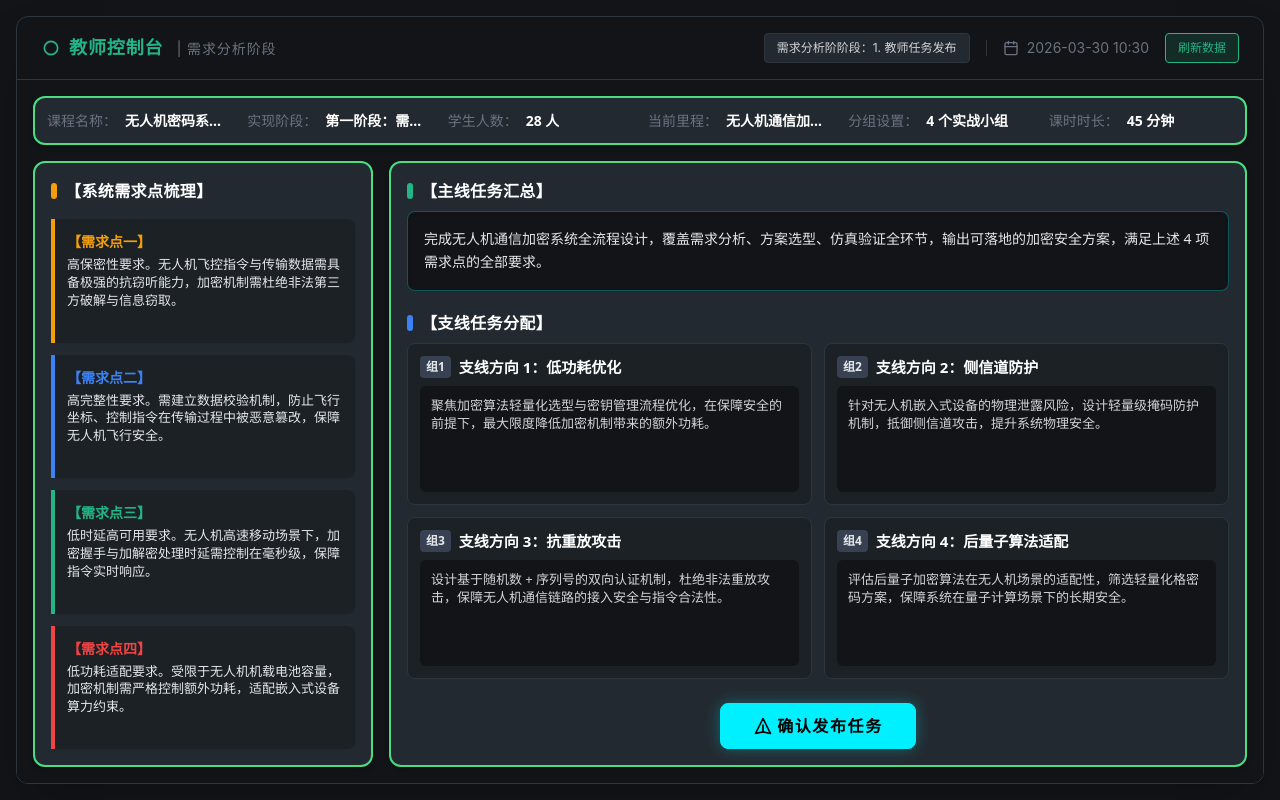
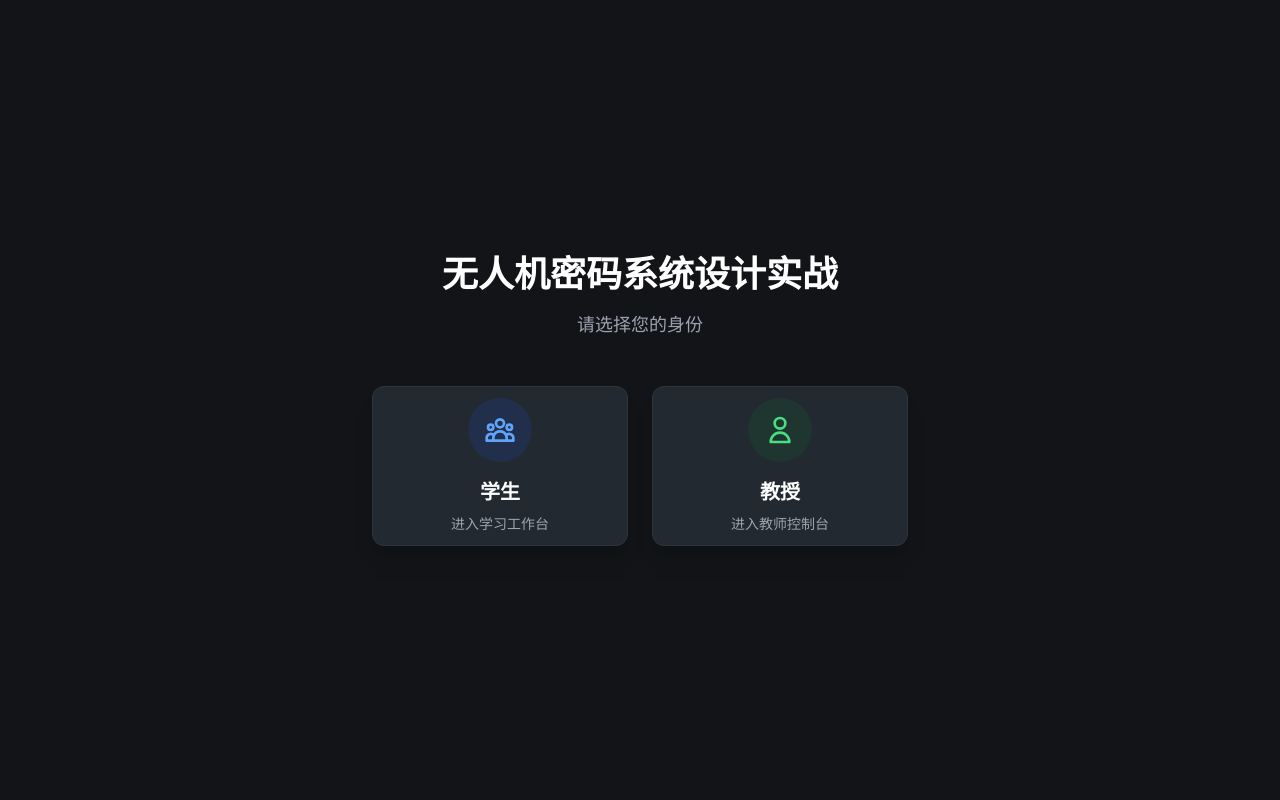
Before and after one commit to Li-ShuangYu/uav-encryption-teaching-demo, a Vue app: page / in a window 1280 px wide. Before the commit this address led to /#/teacher/task-publish. Built offline with nearby package versions, Linux system fonts and the light colour scheme.

Commit message:
feat: 重构路由结构并添加初始页面
- 将教师端和学生端路由分离为独立模块
- 新增初始页面用于身份选择
- 添加学生端布局组件
- 移除布局组件中不必要的路由选项
- 为标题添加点击返回首页功能

```diff
--- a/src/components/Layout.vue
+++ b/src/components/Layout.vue
@@ -3,7 +3,7 @@
     <div class="w-full max-w-full bg-darkBg border border-borderColor rounded-xl shadow-2xl flex flex-col overflow-hidden">
 
       <div class="flex justify-between items-center px-6 py-4 border-b border-borderColor head">
-        <div class="flex items-center space-x-2 text-accentGreen font-bold text-lg tracking-wider">
+        <div @click="navigateToHome" class="flex items-center space-x-2 text-accentGreen font-bold text-lg tracking-wider cursor-pointer hover:text-accentGreenDark transition">
             <svg class="w-5 h-5" fill="none" stroke="currentColor" viewBox="0 0 24 24"><circle cx="12" cy="12" r="8" stroke-width="2"></circle></svg>
             <span>教师控制台 <span class="text-textMuted text-sm font-normal ml-2">| 需求分析阶段</span></span>
         </div>
@@ -13,10 +13,8 @@
                 <option value="/teacher/task-publish">需求分析阶阶段：1. 教师任务发布</option>
                 <option value="/teacher/demand-summary">需求分析阶阶段：1. 需求汇总页</option>
                 <option value="/teacher/demand-split">需求分析阶阶段：1. 4组需求分屏</option>
-                <option value="/student/task-receive">需求分析阶段：1. 学生需求上传页</option>
                 <option value="/teacher/scheme-split">方案设计阶段：2. 4组方案分屏</option>
                 <option value="/teacher/ai-evaluate">方案设计阶段：2. AI评估</option>
-                <option value="/student/scheme-upload">方案设计阶段：2. 学生方案上传</option>
                 <option value="/teacher/simulation">仿真推演阶段：3. 仿真性能</option>
             </select>
 
@@ -107,6 +105,11 @@ const handleNavigate = (event) => {
     router.push(targetRoute)
   }
 }
+
+// 跳转到首页
+const navigateToHome = () => {
+  router.push('/')
+}
 </script>
 
 <style lang="scss" scoped>
--- /dev/null
+++ b/src/components/StudentLayout.vue
@@ -0,0 +1,66 @@
+<template>
+  <div class="min-h-screen p-4 flex justify-center items-start relative bg-[#121417] text-[#d1d5db]">
+    <div class="w-full max-w-full bg-darkBg border border-borderColor rounded-xl shadow-2xl flex flex-col overflow-hidden">
+
+      <div class="flex justify-between items-center px-6 py-4 border-b border-borderColor head">
+        <div @click="navigateToHome" class="flex items-center space-x-2 text-accentGreen font-bold text-lg tracking-wider cursor-pointer hover:text-accentGreenDark transition">
+            <svg class="w-5 h-5" fill="none" stroke="currentColor" viewBox="0 0 24 24"><circle cx="12" cy="12" r="8" stroke-width="2"></circle></svg>
+            <span>学习工作台 <span class="text-textMuted text-sm font-normal ml-2">| 需求分析阶段</span></span>
+        </div>
+
+        <div class="flex items-center space-x-4 text-sm text-textMuted">
+            <select @change="handleNavigate" class="bg-cardInnerBg border border-borderColor text-textMain text-xs rounded px-3 py-1.5 outline-none appearance-none cursor-pointer hover:border-accentGreen transition">
+                <option value="/student/task-receive">需求分析阶段：1. 任务接收与需求提交</option>
+                <option value="/student/scheme-upload">方案设计阶段：2. 方案上传与评估结果</option>
+            </select>
+
+            <div class="h-4 w-px bg-borderColor mx-2"></div>
+
+            <div class="flex items-center space-x-2">
+                <svg class="w-4 h-4" fill="none" stroke="currentColor" viewBox="0 0 24 24"><rect x="3" y="4" width="18" height="18" rx="2" ry="2" stroke-width="2"></rect><path stroke-linecap="round" stroke-linejoin="round" stroke-width="2" d="M16 2v4M8 2v4M3 10h18"></path></svg>
+                <span>2026-03-30 10:30</span>
+            </div>
+            <button class="bg-accentGreenDark/20 text-accentGreen border border-accentGreen px-3 py-1.5 rounded text-xs hover:bg-accentGreen/30 transition">
+                刷新数据
+            </button>
+        </div>
+      </div>
+
+      <router-view />
+
+    </div>
+  </div>
+</template>
+
+<script setup>
+import { ref } from 'vue'
+import { useRouter } from 'vue-router'
+
+const router = useRouter()
+
+// 处理下拉框的路由切换
+const handleNavigate = (event) => {
+  const targetRoute = event.target.value
+  if (targetRoute) {
+    router.push(targetRoute)
+  }
+}
+
+// 跳转到首页
+const navigateToHome = () => {
+  router.push('/')
+}
+</script>
+
+<style lang="scss" scoped>
+.min-h-screen {
+    height: 100%;
+    overflow: hidden;
+    .w-full {
+        height: 100%;
+        .head {
+            flex-shrink: 0;
+        }
+    }
+}
+</style>
--- a/src/router/index.js
+++ b/src/router/index.js
@@ -1,63 +1,73 @@
 import { createRouter, createWebHashHistory } from 'vue-router'
 import Layout from '../components/Layout.vue'
+import StudentLayout from '../components/StudentLayout.vue'
 
 const routes = [
+  // ================= 初始页面 =================
   {
     path: '/',
+    name: 'InitialPage',
+    component: () => import('../views/InitialPage.vue'),
+    meta: { title: '初始页面' }
+  },
+  // ================= 教师端页面 =================
+  {
+    path: '/teacher',
     component: Layout,
     redirect: '/teacher/task-publish', // 默认重定向到教师发布页
     children: [
-      // ================= 教师端页面 =================
       {
-        path: 'teacher/task-publish',
+        path: 'task-publish',
         name: 'TeacherTaskPublish',
         component: () => import('../views/TeacherTaskPublish.vue'),
         meta: { title: '屏1：任务发布页' }
       },
       {
-        path: 'teacher/demand-summary',
+        path: 'demand-summary',
         name: 'TeacherDemandSummary',
         component: () => import('../views/TeacherDemandSummary.vue'),
         meta: { title: '屏 2：教学控制台 - 需求分析汇总页' }
       },
-
-      // ================= 学生端页面 =================
       {
-        path: 'student/task-receive',
-        name: 'StudentTaskReceive',
-        component: () => import('../views/StudentTaskReceive.vue'),
-        meta: { title: '屏 4：学习工作台 - 任务接收 + 需求提交页（合并 1 个页）' }
-      },
-
-      // ================= 教师端页面（续）=================
-      {
-        path: 'teacher/demand-split',
+        path: 'demand-split',
         name: 'TeacherDemandSplit',
         component: () => import('../views/TeacherDemandSplit.vue'),
         meta: { title: '屏 3：教学控制台 - 4 组需求分屏页' }
       },
       {
-        path: 'teacher/scheme-split',
+        path: 'scheme-split',
         name: 'TeacherSchemeSplit',
         component: () => import('../views/TeacherSchemeSplit.vue'),
         meta: { title: '屏 5：教学控制台 - 4 组方案分屏页' }
       },
       {
-        path: 'teacher/ai-evaluate',
+        path: 'ai-evaluate',
         name: 'TeacherAiEvaluate',
         component: () => import('../views/TeacherAiEvaluate.vue'),
         meta: { title: '屏 6：教学控制台 - 方案 AI 评估页' }
       },
       {
-        path: 'teacher/simulation',
+        path: 'simulation',
         name: 'TeacherSimulation',
         component: () => import('../views/TeacherSimulation.vue'),
         meta: { title: '屏 8：教学控制台 - 4 组仿真性能分屏页' }
+      }
+    ]
+  },
+  // ================= 学生端页面 =================
+  {
+    path: '/student',
+    component: StudentLayout,
+    redirect: '/student/task-receive', // 默认重定向到学生任务接收页
+    children: [
+      {
+        path: 'task-receive',
+        name: 'StudentTaskReceive',
+        component: () => import('../views/StudentTaskReceive.vue'),
+        meta: { title: '屏 4：学习工作台 - 任务接收 + 需求提交页（合并 1 个页）' }
       },
-
-      // ================= 学生端页面（续）=================
       {
-        path: 'student/scheme-upload',
+        path: 'scheme-upload',
         name: 'StudentSchemeUpload',
         component: () => import('../views/StudentSchemeUpload.vue'),
         meta: { title: '屏 7：学习工作台 - 方案上传 + 评估结果页（合并 1 个页）' }
--- /dev/null
+++ b/src/views/InitialPage.vue
@@ -0,0 +1,54 @@
+<template>
+  <div class="min-h-screen flex flex-col items-center justify-center bg-[#121417] text-[#d1d5db] font-sans">
+    <div class="text-center mb-12">
+      <h1 class="text-4xl font-bold text-white mb-4">无人机密码系统设计实战</h1>
+      <p class="text-gray-400 text-lg">请选择您的身份</p>
+    </div>
+
+    <div class="flex flex-col sm:flex-row gap-6">
+      <button
+        @click="navigateToStudent"
+        class="w-64 h-40 bg-cardInnerBg border border-borderColor rounded-xl shadow-xl hover:border-accentGreen transition flex flex-col items-center justify-center cursor-pointer group"
+      >
+        <div class="w-16 h-16 rounded-full bg-blue-900/30 flex items-center justify-center mb-4 group-hover:bg-blue-900/50 transition">
+          <svg class="w-8 h-8 text-blue-400" fill="none" stroke="currentColor" viewBox="0 0 24 24">
+            <path stroke-linecap="round" stroke-linejoin="round" stroke-width="2" d="M17 20h5v-2a3 3 0 00-5.356-1.857M17 20H7m10 0v-2c0-.656-.126-1.283-.356-1.857M7 20H2v-2a3 3 0 015.356-1.857M7 20v-2c0-.656.126-1.283.356-1.857m0 0a5.002 5.002 0 019.288 0M15 7a3 3 0 11-6 0 3 3 0 016 0zm6 3a2 2 0 11-4 0 2 2 0 014 0zM7 10a2 2 0 11-4 0 2 2 0 014 0z"></path>
+          </svg>
+        </div>
+        <h2 class="text-xl font-bold text-white group-hover:text-accentGreen transition">学生</h2>
+        <p class="text-gray-400 text-sm mt-2">进入学习工作台</p>
+      </button>
+
+      <button
+        @click="navigateToTeacher"
+        class="w-64 h-40 bg-cardInnerBg border border-borderColor rounded-xl shadow-xl hover:border-accentGreen transition flex flex-col items-center justify-center cursor-pointer group"
+      >
+        <div class="w-16 h-16 rounded-full bg-green-900/30 flex items-center justify-center mb-4 group-hover:bg-green-900/50 transition">
+          <svg class="w-8 h-8 text-green-400" fill="none" stroke="currentColor" viewBox="0 0 24 24">
+            <path stroke-linecap="round" stroke-linejoin="round" stroke-width="2" d="M16 7a4 4 0 11-8 0 4 4 0 018 0zM12 14a7 7 0 00-7 7h14a7 7 0 00-7-7z"></path>
+          </svg>
+        </div>
+        <h2 class="text-xl font-bold text-white group-hover:text-accentGreen transition">教授</h2>
+        <p class="text-gray-400 text-sm mt-2">进入教师控制台</p>
+      </button>
+    </div>
+  </div>
+</template>
+
+<script setup>
+import { useRouter } from 'vue-router'
+
+const router = useRouter()
+
+const navigateToStudent = () => {
+  router.push('/student/task-receive')
+}
+
+const navigateToTeacher = () => {
+  router.push('/teacher/task-publish')
+}
+</script>
+
+<style scoped>
+/* 页面样式 */
+</style>
```
